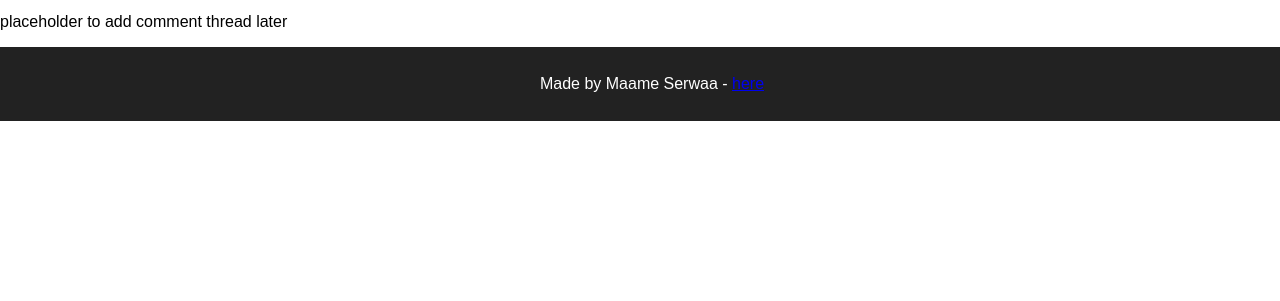
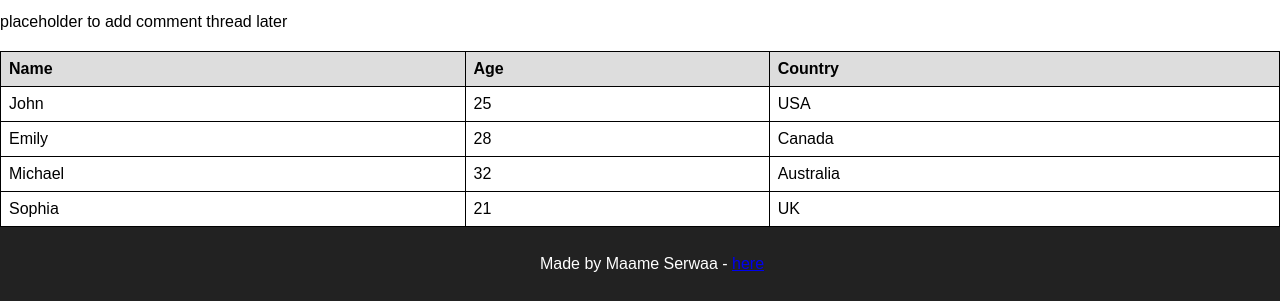
Before and after one commit to Serwaa19/My_First_Portfolio, a plain HTML site: page html_basic/index.html in a window 1280 px wide. Shown: the part 528-829 px from the top of the page. Before the commit the page ends 800 px from the top, so only its background shows below. Drawn offline with Linux system fonts and the light colour scheme.

Commit message:
table added to index.html

```diff
--- a/html_basic/index.html
+++ b/html_basic/index.html
@@ -38,6 +38,39 @@
         </aside>
     </main>
 
+        <!-- Learners Table -->
+        <table>
+            <thead>
+                <tr>
+                    <th>Name</th>
+                    <th>Age</th>
+                    <th>Country</th>
+                </tr>
+            </thead>
+            <tbody>
+                <tr>
+                    <td>John</td>
+                    <td>25</td>
+                    <td>USA</td>
+                </tr>
+                <tr>
+                    <td>Emily</td>
+                    <td>28</td>
+                    <td>Canada</td>
+                </tr>
+                <tr>
+                    <td>Michael</td>
+                    <td>32</td>
+                    <td>Australia</td>
+                </tr>
+                <tr>
+                    <td>Sophia</td>
+                    <td>21</td>
+                    <td>UK</td>
+                </tr>
+            </tbody>
+        </table>
+
     <footer>
         <p>Made by Maame Serwaa - <a href="https://www.example.com" target="_blank">here</a></p>
     </footer>
--- a/html_basic/styles.css
+++ b/html_basic/styles.css
@@ -30,3 +30,21 @@ footer {
     position: relative;
     width: 100%;
 }
+
+/* Table style */
+/* Simple Table Styling */
+table {
+    width: 100%;
+    border-collapse: collapse;
+    margin-top: 20px;
+}
+
+th, td {
+    border: 1px solid #000;
+    padding: 8px;
+    text-align: left;
+}
+
+th {
+    background-color: #ddd;
+}
```
